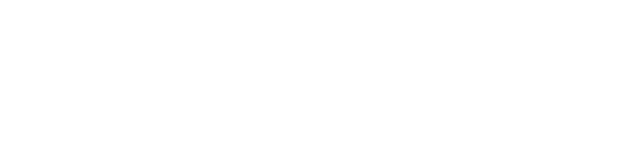
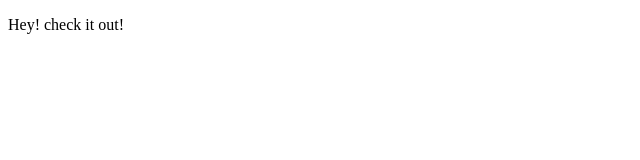
Before and after one commit to mowlidabdi/mowlidabdi.github.io, a plain HTML site: page index.html in a window 1280 px wide. Shown: the whole page, without its empty margins (0-640 px from the left). Drawn offline with Linux system fonts and the light colour scheme.

Commit message:
Change to text in page

```diff
--- a/index.html
+++ b/index.html
@@ -5,6 +5,6 @@
 </head>
 
 <body>
-<pretty! check it out!</p>
+<p>Hey! check it out!</p>
 </body>
 </html>
```
